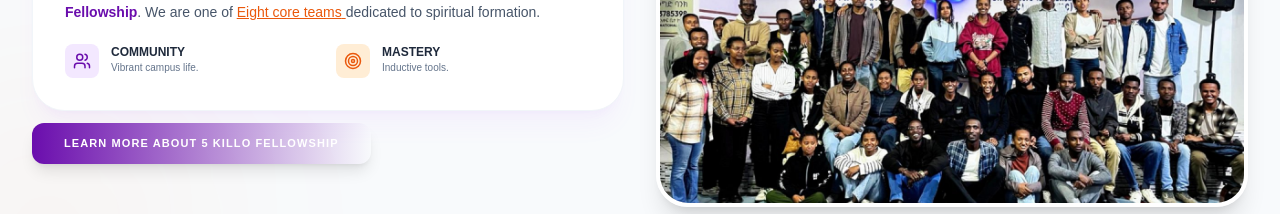
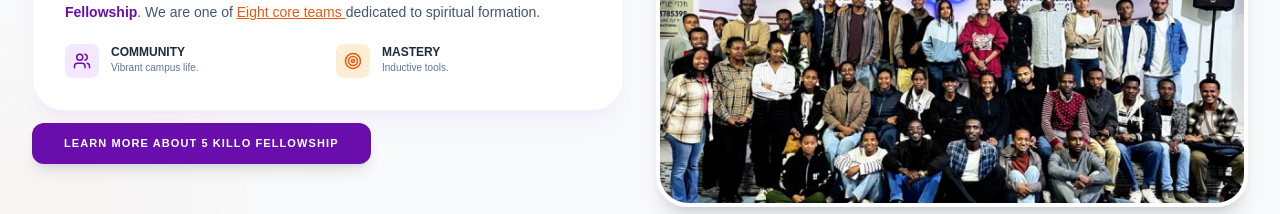
Before and after one commit to mr-Ayalk/bib, a Next.js app in the folder landing_page/: page / in a window 1280 px wide. Shown: the part 1160-1374 px from the top of the page. Built offline with nearby package versions, Linux system fonts and the light colour scheme.

Commit message:
updated21

```diff
--- a/landing_page/src/sections/AboutUs.tsx
+++ b/landing_page/src/sections/AboutUs.tsx
@@ -87,7 +87,7 @@
                         </div>
 
                         <Link href="/About" className="w-full sm:w-auto">
-                            <button className="bg-gradient-to-r from-[#6A0DAD]  text-white px-8 py-3 rounded-xl font-black text-[11px] uppercase tracking-widest shadow-lg transition-all active:scale-95 my-3">
+                            <button className="bg-[#6A0DAD]  text-white px-8 py-3 rounded-xl font-black text-[11px] uppercase tracking-widest shadow-lg transition-all active:scale-95 my-3">
                                 Learn More About 5 Killo Fellowship
                             </button>
                         </Link>
```
